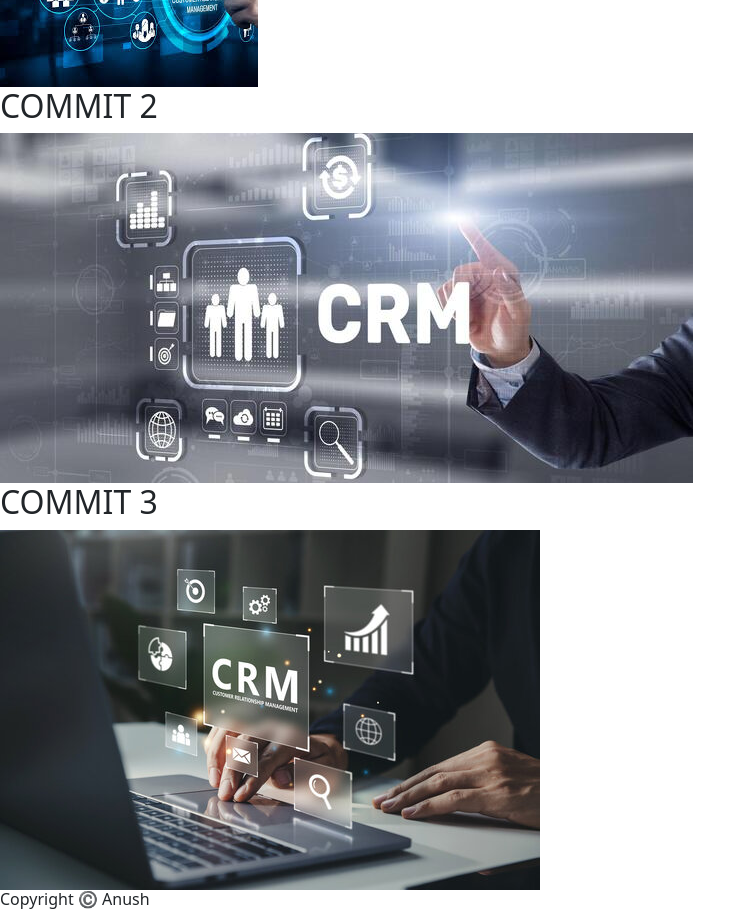
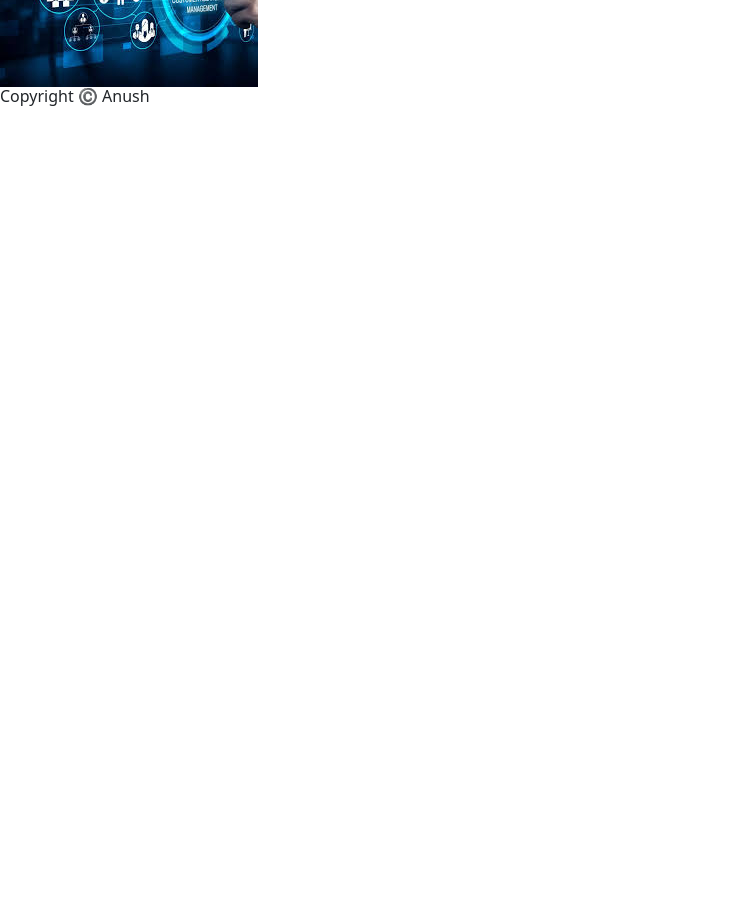
Before and after one commit to Anush-A11/CRUD-Reactjs-Nodejs-Reactjs-Concepts, a React app in the folder frontend/frontend/: page / in a window 1280 px wide. Shown: the part 420-1337 px from the top of the page, without its empty margins (0-756 px from the left). After the commit the page ends 800 px from the top, so only its background shows below. Built offline with nearby package versions, Linux system fonts and the light colour scheme; the HTML template or start-up script is replaced by a standard one.

Commit message:
Revert "add-images-3"

```diff
--- a/frontend/frontend/src/components/Home/Home.jsx
+++ b/frontend/frontend/src/components/Home/Home.jsx
@@ -52,16 +52,6 @@ const Home = () => {
         <h2>COMMIT 1</h2>
         <img src="/images/crm1.jpg" />
       </div>
-
-      <div>
-        <h2>COMMIT 2</h2>
-        <img src="/images/crm2.jpg" />
-      </div>
-
-      <div>
-        <h2>COMMIT 3</h2>
-        <img src="/images/crm3.jpg" />
-      </div>
     </div>
   );
 }
```
